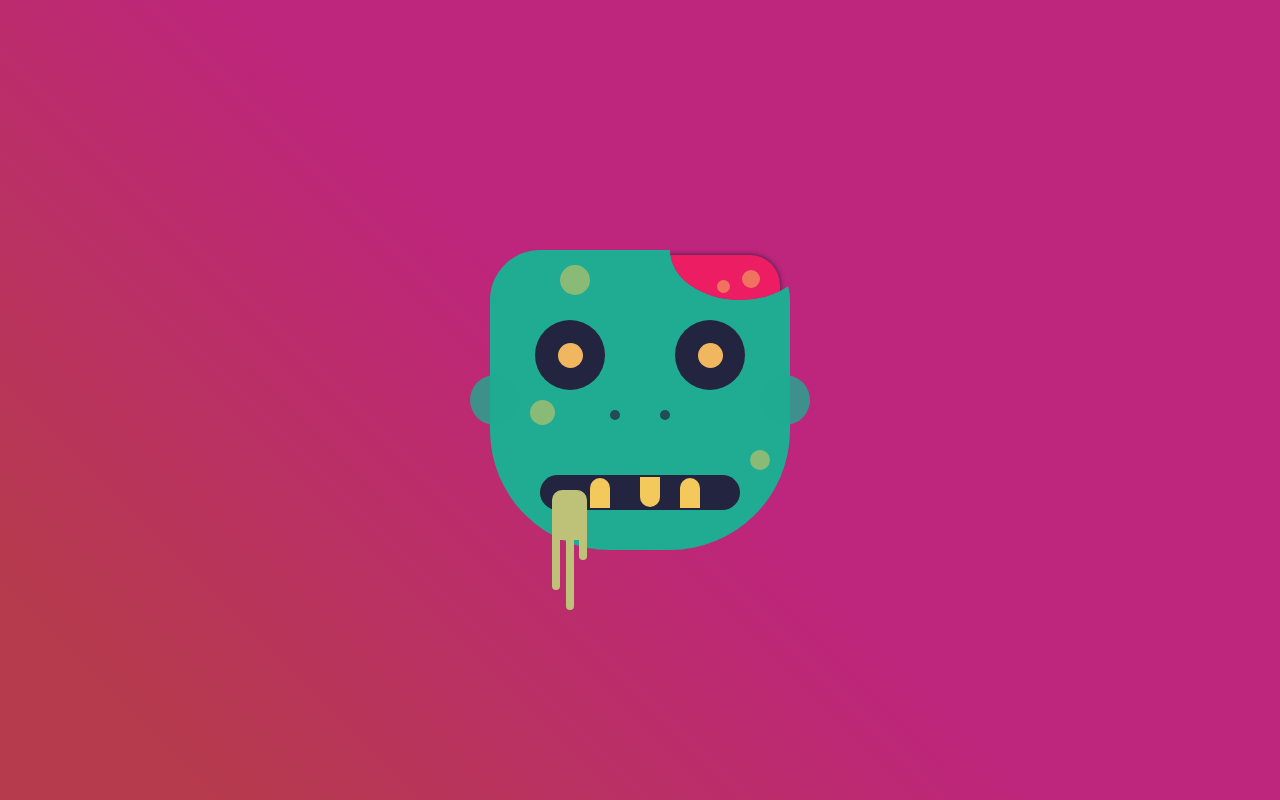
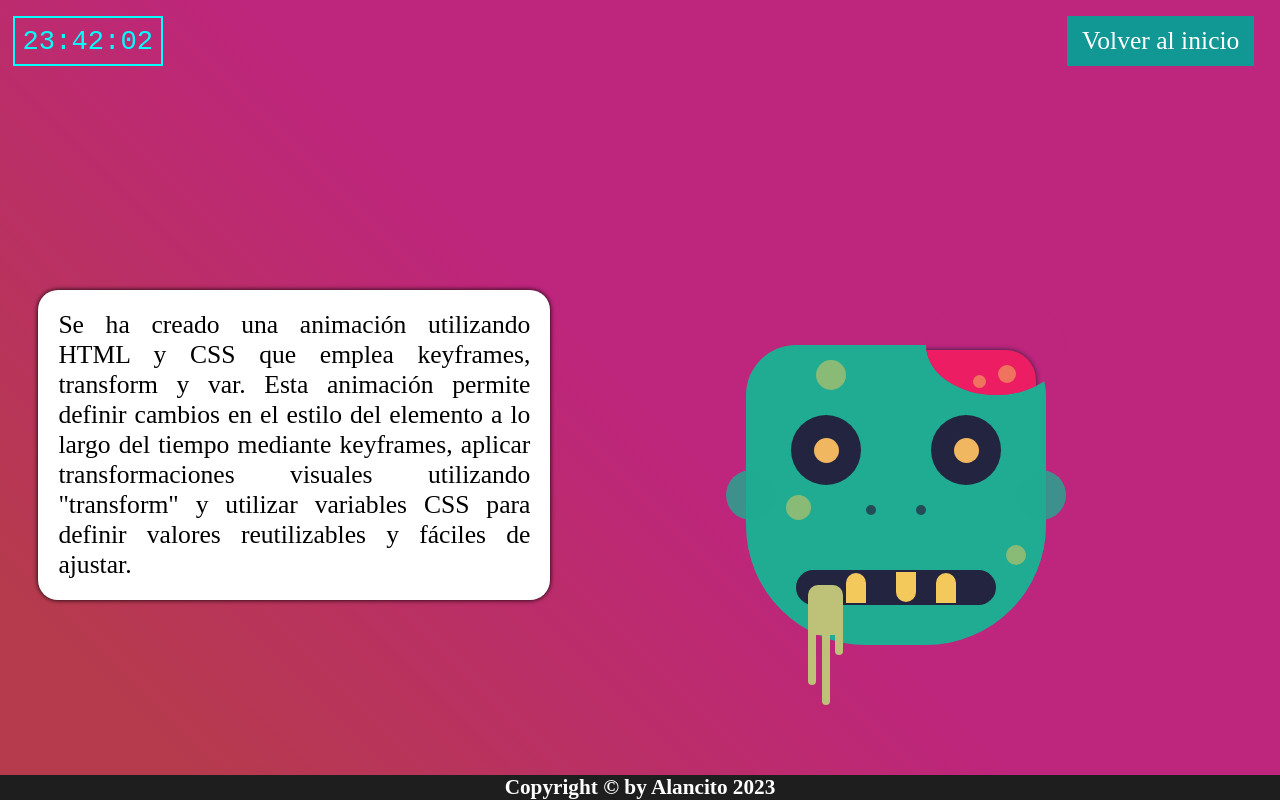
Before and after one commit to Alanzito1303/Evidencia-03--Cronometro, a plain HTML site: page dibujando1.html in a window 1280 px wide. Drawn offline with Linux system fonts and the light colour scheme.

Commit message:
afsgdfghjuyy

```diff
--- /dev/null
+++ b/code2.js
@@ -0,0 +1,16 @@
+function currentTime() {
+    let date = new Date();
+    let hh = date.getHours();
+    let mm = date.getMinutes();
+    let ss = date.getSeconds();
+
+    hh = (hh < 10) ? "0" + hh : hh;
+    mm = (mm < 10) ? "0" + mm : mm;
+    ss = (ss < 10) ? "0" + ss : ss;
+
+    let time = hh + ":" + mm + ":" + ss;
+    let watch = document.querySelector('#watch');
+    watch.innerHTML = time;
+}
+
+setInterval(currentTime, 1000);
--- a/dibujando1.css
+++ b/dibujando1.css
@@ -17,7 +17,8 @@
 body {
     background: linear-gradient(225deg, var(--background) 1%, var(--background) 50%, var(--black) 90%, var(--black) 100%);
     height: 100vh;
-    min-height: 600px;
+    padding-bottom: 7em;
+    min-height: 100%;
     display: flex;
     align-items: center;
     justify-content: center;
@@ -32,6 +33,8 @@ body {
     border-bottom-right-radius: 120px;
     box-shadow: 0px 0 px 5px 0px var(--blacki);
     position: relative;
+    right: -20%;
+    bottom: -22%;
 }
 .head:hover .text{
 opacity: 1;
@@ -340,3 +343,61 @@ opacity: 1;
     opacity: 0.5;
     z-index: 3;
 }
+
+#boton_volver {
+    position: absolute;
+    top: 2%;
+    color:  white;
+    right:2%;
+    text-decoration: none;
+    background-color: rgb(17, 151, 148);
+    padding: 10px 15px;
+    transition-duration:1s;
+    font-size: 2vw;
+}
+
+#boton_volver:hover {
+    background-color: rgb(65, 183, 237);
+    transition-duration: 1s;
+    color: rgb(40, 39, 40);
+}
+
+.parrafo {
+    width: 40%;
+    min-width: 110px;
+    min-height: 150px;
+    position: absolute;
+    font-size: 2vw;
+    left: 3%;
+    text-align: justify;
+    padding: 20px;
+    border-radius: 20px;
+    background-color: white;
+    box-shadow: 0 0 5px 0 black;
+    bottom: 25%;
+}
+
+#watch {
+    display: flex;
+    align-items: center;
+    justify-content: center;
+    width: 150px;
+    height: 50px;
+    border: 2px solid cyan;
+    color: cyan;
+    font-family: monospace;
+    font-size: 1.7rem;
+    position: absolute;
+    top: 2%;
+    left: 1%;
+}
+
+footer {
+    position: absolute;
+    width: 100%;
+    text-align: center;
+    background-color: rgb(30, 30, 30);
+    color: white;
+    bottom: 0;
+    font-size: 2vw;
+}
--- a/dibujando1.html
+++ b/dibujando1.html
@@ -34,5 +34,18 @@
         </div>
     </div>
 
+    <a id="boton_volver" href="index.html">Volver al inicio</a>
+
+    <div class="parrafo">
+        <p>Se ha creado una animación utilizando HTML y CSS que emplea keyframes, transform y var. Esta animación permite definir cambios en el estilo del elemento a lo largo del tiempo mediante keyframes, aplicar transformaciones visuales utilizando "transform" y utilizar variables CSS para definir valores reutilizables y fáciles de ajustar.</p>
+    </div>
+
+    <div id="watch"></div>
+
+    <footer>
+        <h5>Copyright © by Alancito 2023</h5>
+    </footer>
+
+    <script src="code2.js"></script>
 </body>
 </html>
```
Also changed, not shown: cronometro.html (+0 -5 lines), estilos_cronomentro.css (+0 -8 lines), index.html (+4 -1 lines).
